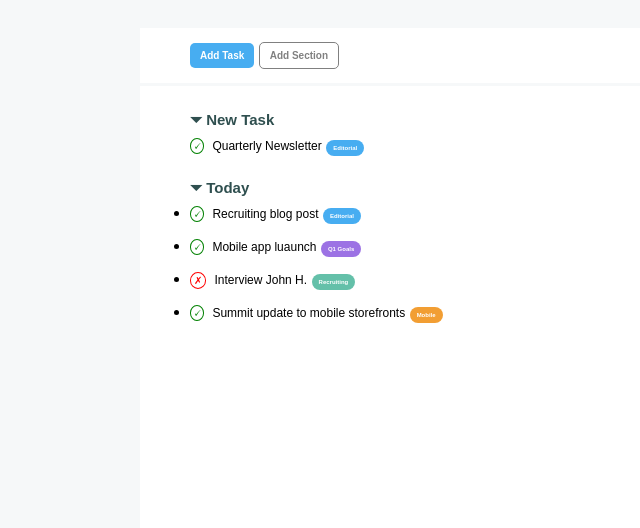
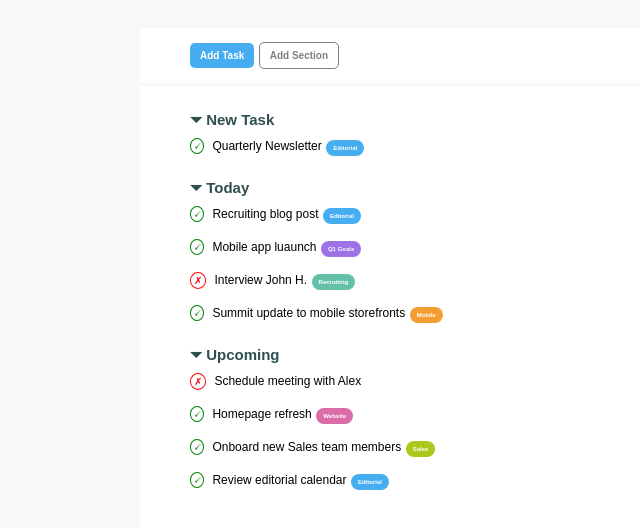
Before and after one commit to GiuliaSardell/html-css-toboolist, a plain HTML site: page index.html in a window 1280 px wide. Shown: the part 78-606 px from the top of the page, without its empty margins (0-640 px from the left). Drawn offline with Linux system fonts and the light colour scheme.

Commit message:
lista completata con bottoni

```diff
--- a/css/style.css
+++ b/css/style.css
@@ -28,7 +28,7 @@ header{
 .container{
   background-color: white;
   width: 1000px;
-  height: 1000px;
+  height: 500px;
   margin: 50px auto;
 }
 
@@ -105,6 +105,10 @@ li{
   margin-bottom: 15px ;
 }
 
+ul {
+  list-style-type: none;
+  }
+
 .button-box-span{
   padding: 5px 7px;
   border-radius: 18px;
@@ -129,3 +133,11 @@ background-color: #9C72E4 ;
 #button-orange{
   background-color: #F29E33;
 }
+
+#button-pink{
+  background-color:#DB6CA7 ;
+}
+
+#button-yellow{
+  background-color: #ADC71C;
+}
--- a/index.html
+++ b/index.html
@@ -78,21 +78,7 @@
         </li>
 
 
-
-
-
-
         </ul>
-
-
-
-
-
-
-
-
-
-
 
 
       </section>
@@ -101,9 +87,44 @@
 
 
 
+      <section class="list-box">
+
+        <span class="title-box"> Upcoming </span>
 
 
+        <ul>
 
+        <li>
+          <span class="no-check">Schedule meeting with Alex</span>
+
+        </li>
+
+
+        <li>
+          <span class="check">Homepage refresh</span>
+
+          <span id="button-pink" class="button-box-span">
+          Website</span>
+        </li>
+
+
+        <li>
+          <span class="check">Onboard new Sales team members</span>
+
+          <span id="button-yellow" class="button-box-span">
+          Sales</span>
+        </li>
+
+        <li>
+          <span class="check">Review editorial calendar</span>
+
+          <span id="button-blu" class="button-box-span">
+          Editorial</span>
+        </li>
+
+        </ul>
+
+      </section>
 
 
 
```
